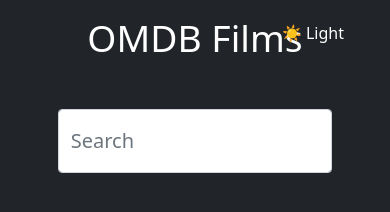
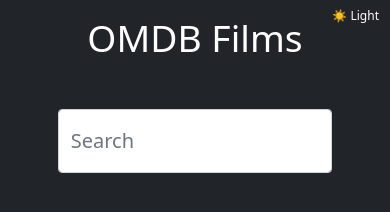
Before and after one commit to Sherzod-Tohirov/imdb-films-list, a plain HTML site: page index.html in a window 390 px wide. Drawn offline with Linux system fonts and the light colour scheme.

Commit message:
Fix some issues

```diff
--- a/css/main.css
+++ b/css/main.css
@@ -72,3 +72,14 @@
   @keyframes l26 {
     100% {transform:rotate(1turn)}
   }
+
+
+
+@media only screen and (max-width: 500px) {
+    .mode-btn {
+        top: 1px;
+        right: 5px;
+        padding: 5px 5px !important;
+        font-size: 12px !important;
+    }
+}
```
